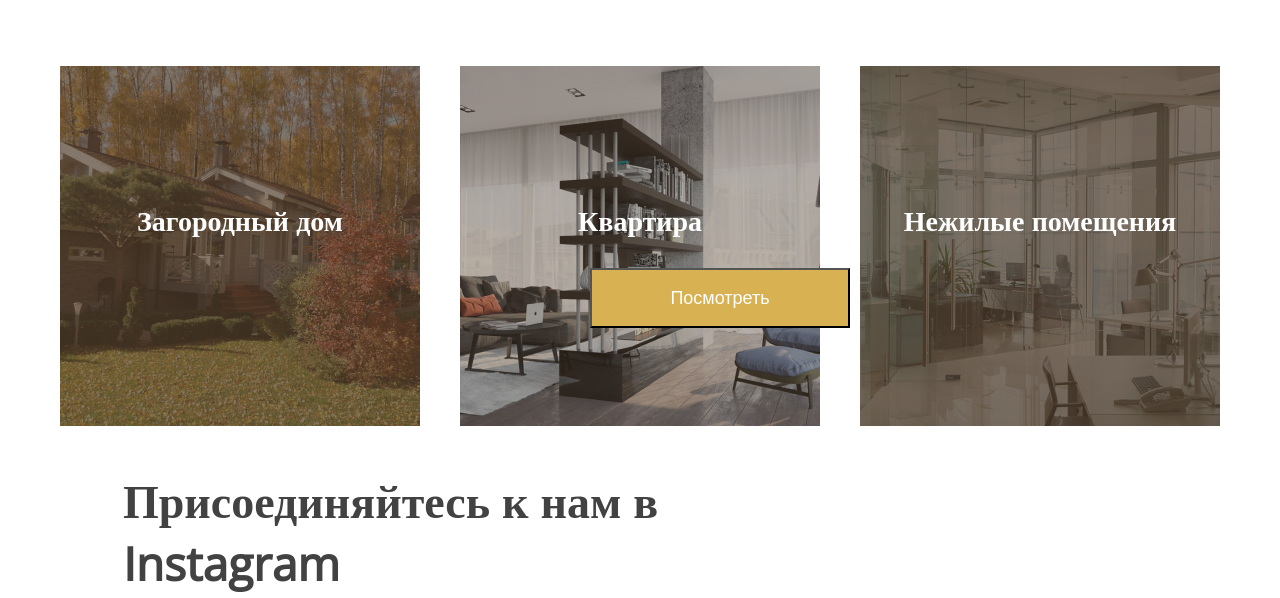
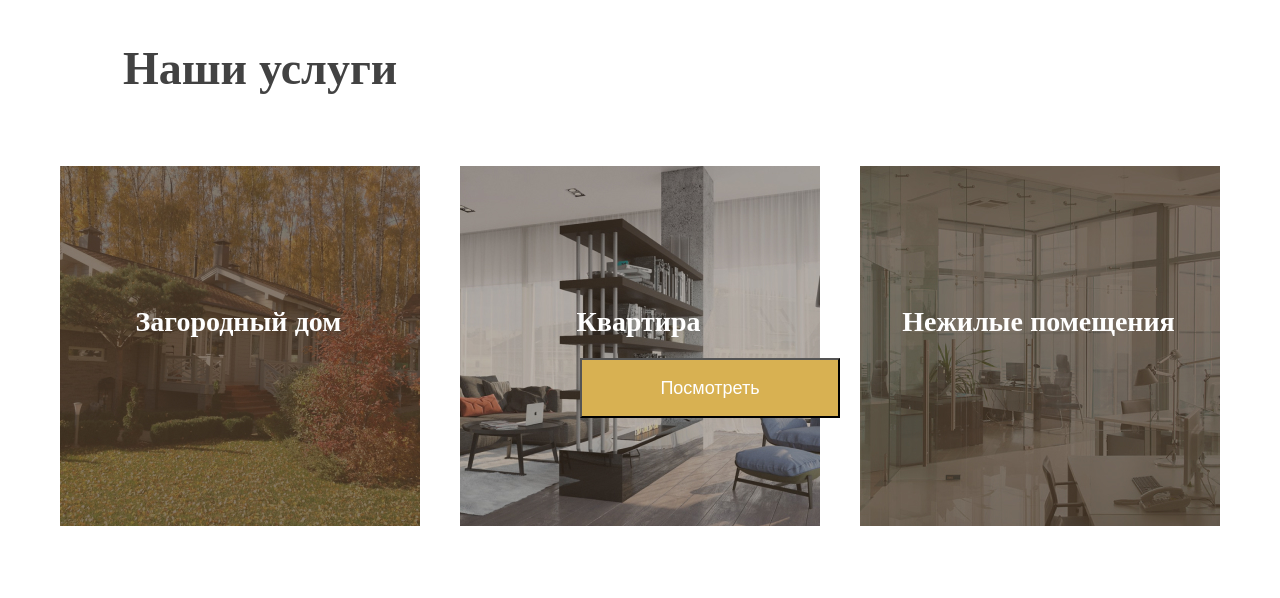
Before and after one commit to maksat07/practice-Kelechek, a plain HTML site: page index.html in a window 1280 px wide. Shown: the part 892-1490 px from the top of the page. Drawn offline with nearby package versions, Linux system fonts and the light colour scheme; a script that the page names is missing.

Commit message:
fix: change css

```diff
--- a/style.css
+++ b/style.css
@@ -15,9 +15,9 @@ h2{
 	color:#424242
 }
 
-p{
+/* p{
 	font-family: 'Inter', sans-serif;
-}
+} */
 
 html {
 	scroll-behavior: smooth;
@@ -47,6 +47,7 @@ top: 1709px;
 	height: 90px;
 	display: flex;
 	align-items: center;
+
   }
   .wrapper {
 	  display: flex;
@@ -211,10 +212,11 @@ font-family: 'Open Sans';
 
   .services {
 	position: absolute;
-	width: 360px;
-	height: 38px;
+	width: 297px;
+	/* height: 38px; */
 
-	top: 1065px;
+	margin-left: 30px;
+	top: 1165px;
 	font-family: 'Open Sans';
 	font-style: normal;
 	font-weight: 600;
@@ -227,8 +229,8 @@ font-family: 'Open Sans';
 	position: absolute;
 	width: 260px;
 	height: 60px;
-	left: 590px;
-	top: 1160px;
+	left: 580px;
+	top: 1250px;
 	font-size: 18px;
 	color: #ffffff;
 	background: #D8B152;
@@ -265,7 +267,7 @@ font-family: 'Open Sans';
 
 footer{
 	padding:50px 0;
-	margin-top: 100px;
+	margin-top: 140px;
 	color: #fff;
 	font-size: 20px;
 	background: #202020;
@@ -273,14 +275,16 @@ footer{
 .footer-container{
 	display: flex;
 	justify-content: space-between;
-	padding: 50px 50px;
+	padding: 50px 0px;
+	width: 1160px;
+    margin-left: 90px;
 	/* align-items: center; */
 	height:100%
 }
 
 .logo-footer {
 	display: flex;
-    width: 280px;
+    width: 350px;
     height: 280px;
     left: 110px;
     top: 2572px;
@@ -391,6 +395,18 @@ button.btn:hover{
 	outline: 0;
 }
 
+section.section {
+    margin-bottom: 100px;
+}
+
 .fixed-top{
 	margin-top: -100px;
+
 }
+
+p {
+	font-family: 'Open Sans';
+font-style: normal;
+font-weight: 400;
+font-size: 18px;
+}
```
